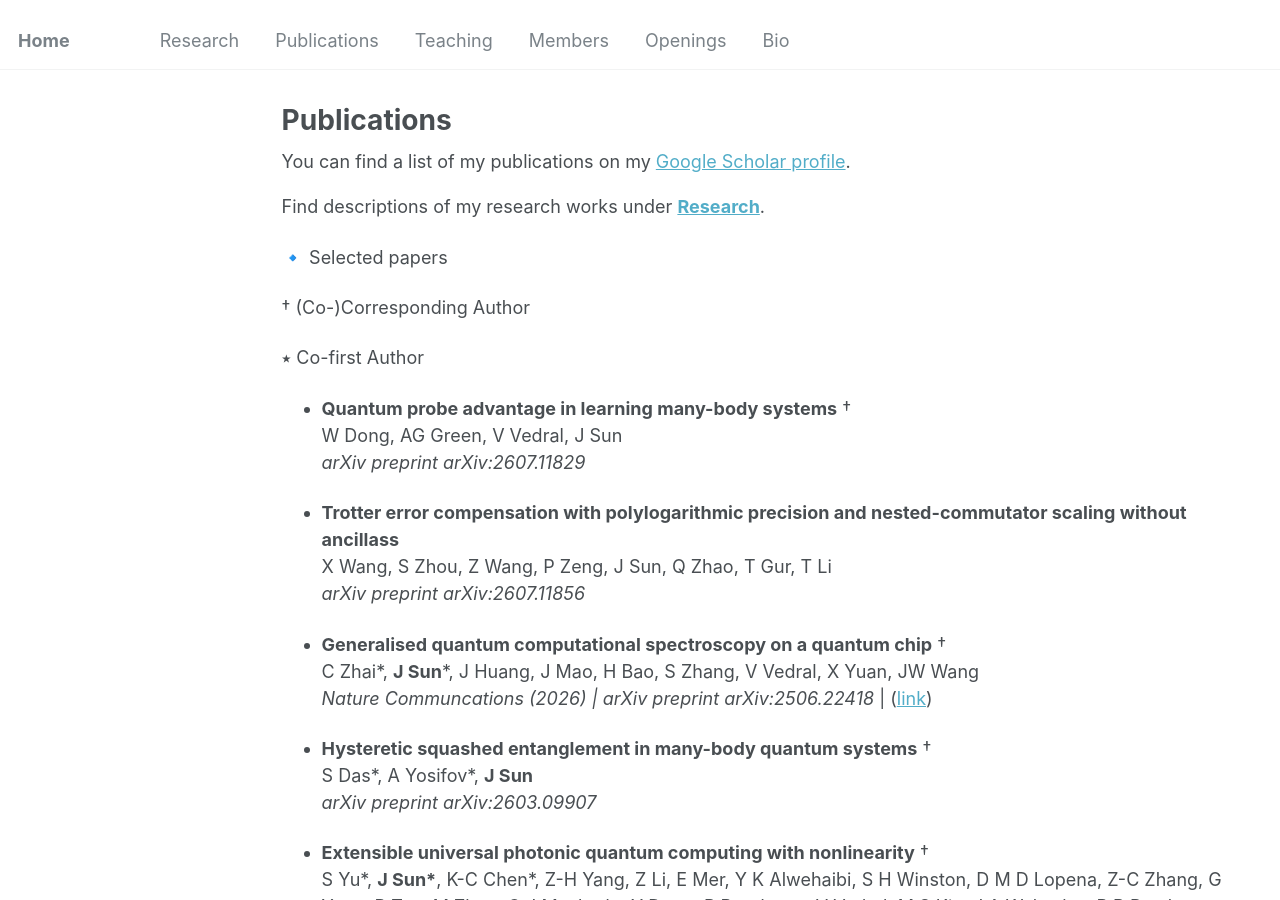
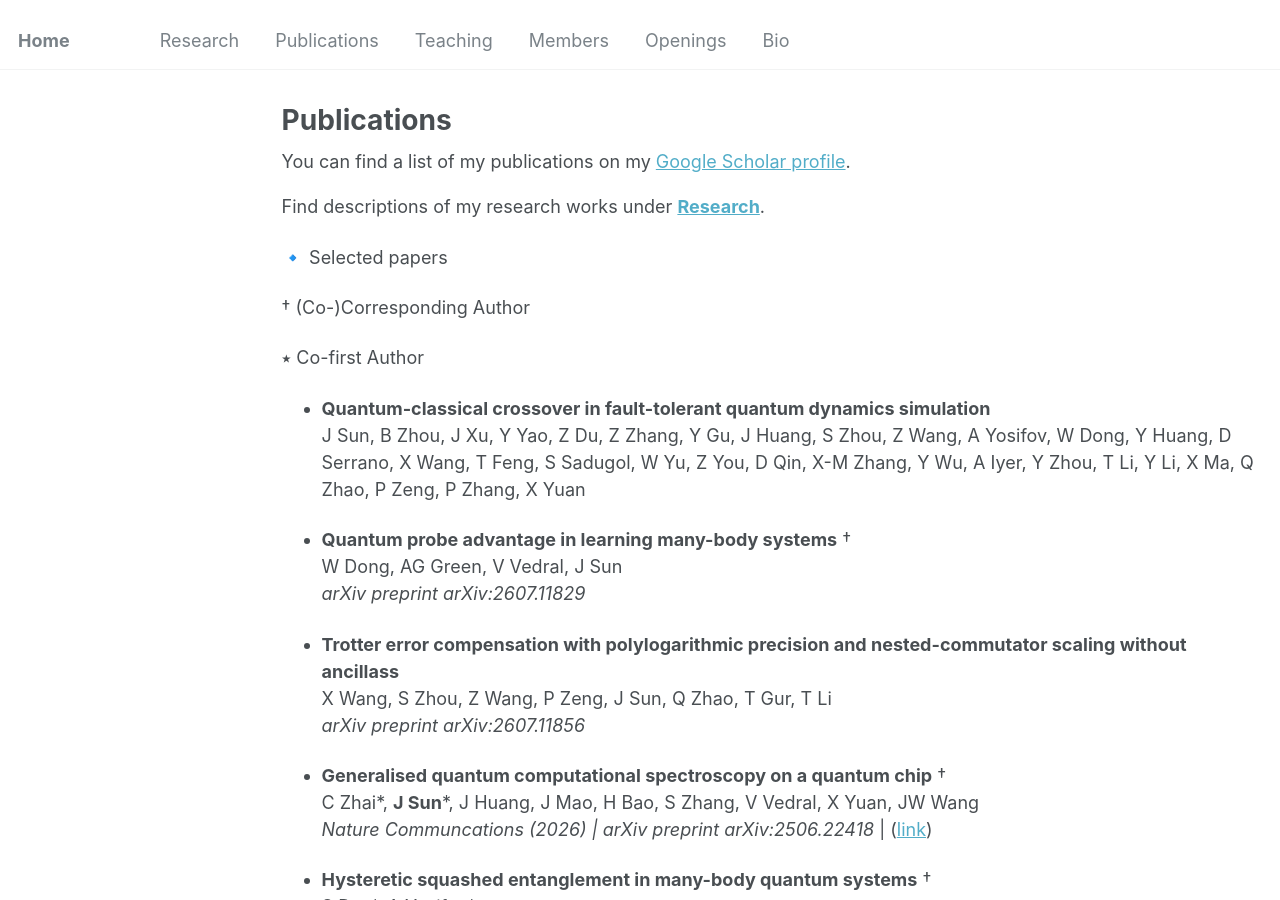
Before and after one commit to jinzhao-sun/jinzhao-sun.github.io, a Jekyll site: the page built from _pages/publications.md, in a window 1280 px wide and 900 px high. Built offline with Jekyll 4.4.1, drawn with Linux system fonts in a browser that asks for light colours.

Commit message:
Update publications.md

```diff
--- a/_pages/publications.md
+++ b/_pages/publications.md
@@ -19,6 +19,10 @@ Find descriptions of my research works under **[Research](research.md)**.
 †  (Co-)Corresponding Author
 
 ⭑ Co-first Author
+
+- **Quantum-classical crossover in fault-tolerant quantum dynamics simulation** <br>
+  J Sun, B Zhou, J Xu, Y Yao, Z Du, Z Zhang, Y Gu, J Huang, S Zhou, Z Wang, A Yosifov, W Dong, Y Huang, D Serrano, X Wang, T Feng, S Sadugol, W Yu, Z You, D Qin, X-M Zhang, Y Wu, A Iyer, Y Zhou, T Li, Y Li, X Ma, Q Zhao, P Zeng, P Zhang, X Yuan
+
 
 - **Quantum probe advantage in learning many-body systems** †<br>
   W Dong, AG Green, V Vedral, J Sun<br>
```
